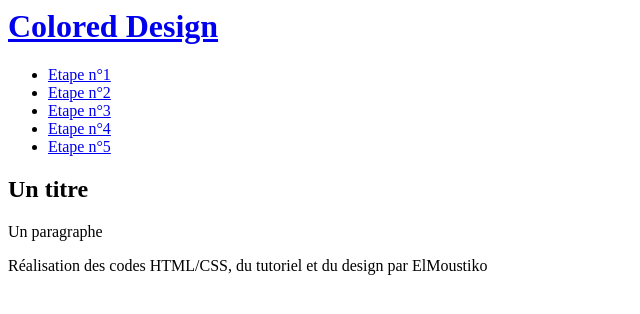
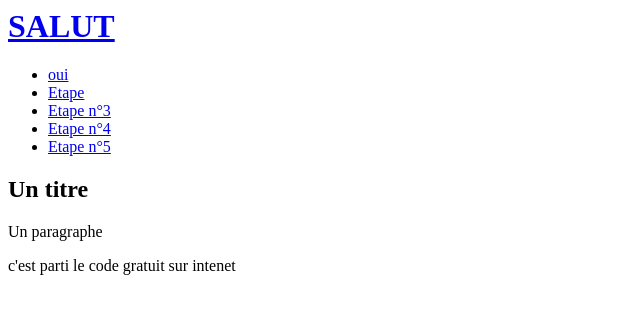
Before and after one commit to CWajon/CWajon.github.io, a plain HTML site: page index.html in a window 1280 px wide. Shown: the whole page, without its empty margins (0-640 px from the left). Drawn offline with Linux system fonts and the light colour scheme.

Commit message:
siteweb
test 2

```diff
--- a/index.html
+++ b/index.html
@@ -2,17 +2,17 @@
 <html lang="fr">
   <head>
     <meta charset="utf-8" />
-    <title>Création d&#39;un design étape par étape - Etape n°1 : Le code xhtml</title>
+    <title>LE SITE WEB QUI EST DEJA CODé D'AVANCE</title>
   </head>
 
   <body>
   <div id="conteneur">
-    <h1 id="header"><a href="#" title="Colored Design - Accueil"><span>Colored Design</span></a></h1>
+    <h1 id="header"><a href="#" title="Colored Design - Accueil"><span>SALUT</span></a></h1>
 
     <nav>
       <ul id="menu">
-        <li><a href="#">Etape n°1</a></li>
-        <li><a href="#">Etape n°2</a></li>
+        <li><a href="#">oui</a></li>
+        <li><a href="#">Etape</a></li>
         <li><a href="#">Etape n°3</a></li>
         <li><a href="#">Etape n°4</a></li>
         <li><a href="#">Etape n°5</a></li>
@@ -24,7 +24,7 @@
       <p>Un paragraphe</p>
     </div>
 
-    <p id="footer">Réalisation des codes HTML/CSS, du tutoriel et du design par ElMoustiko</p>
+    <p id="footer">c'est parti le code gratuit sur intenet</p>
   </div>
   </body>
 </html>
```
